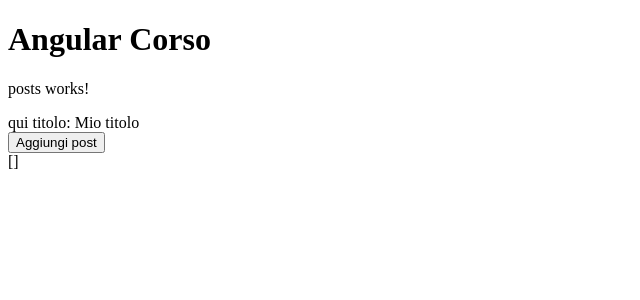
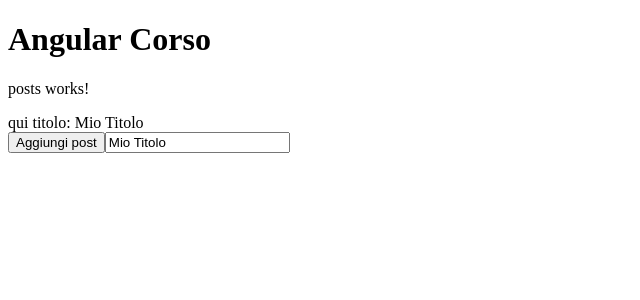
Before and after one commit to ironmanromeo/angular-corso, an Angular app: page / in a window 1280 px wide. Shown: the top 300 px of the page, without its empty margins (0-640 px from the left). Built offline with nearby package versions, Linux system fonts and the light colour scheme.

Commit message:
fix: mia versione di sbiancamento e bottone dnmc

```diff
--- a/src/app/posts/posts.component.html
+++ b/src/app/posts/posts.component.html
@@ -1,6 +1,12 @@
 <p>posts works!</p>
 <div>qui titolo: {{ titolo }}</div>
-<button (click)="onPremuto()" [disabled]="disabilitato">Aggiungi post</button>
+<button type="submit" (click)="onPremuto()" [disabled]="!titolo">Aggiungi post</button>
+
+<input name="titolo"
+[value]="titolo"
+(input)="onModificatoinput($event)" >
+
+
 <div>{{ getPostsString() }}</div>
 
 <div *ngFor="let post of posts">
--- a/src/app/posts/posts.component.ts
+++ b/src/app/posts/posts.component.ts
@@ -11,8 +11,8 @@ export class PostsComponent implements OnInit {
 
   posts:Post[] = []
 
-  titolo = "Mio titolo"
-  disabilitato = false
+  titolo = "Mio Titolo"
+
 
   constructor() { }
 
@@ -20,7 +20,7 @@ export class PostsComponent implements OnInit {
   }
 
   onPremuto() {
-    const nomePost = prompt("Inserisci nuovo post")
+    const nomePost = this.titolo
     if (nomePost) {
       const newPost:Post = {
         titolo:nomePost,
@@ -28,11 +28,20 @@ export class PostsComponent implements OnInit {
         commenti:[]
       }
       this.posts.push(newPost)
+      this.titolo=""
+
     }
   }
 
+  onModificatoinput(e:Event){
+
+    const mioinput =<HTMLInputElement>e.target
+    this.titolo= mioinput.value
+
+  }
+
   getPostsString() {
-    return JSON.stringify(this.posts)
+    //return JSON.stringify(this.posts)
   }
 
 }
```
